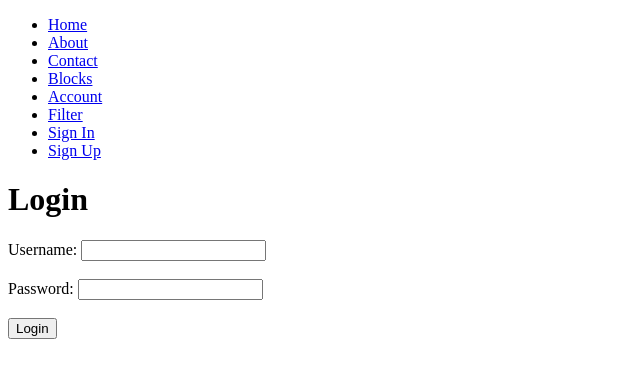
After one commit to jainankit0811/Rights-bakes-app, a Flask app: page /login in a window 1280 px wide. The commit adds this page. Shown: the top 378 px of the page, without its empty margins (0-640 px from the left). Run offline with Flask 3, Linux system fonts and the light colour scheme; some libraries are stand-ins or nearby versions.

Commit message:
add new files

```diff
--- /dev/null
+++ b/app1.py
@@ -0,0 +1,111 @@
+# from cs50 import SQL
+import sqlite3
+
+from flask import Flask, flash, redirect, render_template, request, session, url_for
+
+app = Flask(__name__)
+
+conn = sqlite3.connect('databases.db')
+cursor = conn.cursor()
+
+# Create the users table if it doesn't exist
+cursor.execute('''
+    CREATE TABLE IF NOT EXISTS users (
+        id INTEGER PRIMARY KEY AUTOINCREMENT,
+        username TEXT NOT NULL,
+        password TEXT NOT NULL
+    )
+''')
+
+# Add user data
+users_data = [
+    ('example_user', 'password123'),
+    ('test_user', 'testpassword')
+]
+
+cursor.executemany('INSERT INTO users (username, password) VALUES (?, ?)', users_data)
+
+# Commit changes and close the connection
+conn.commit()
+conn.close()
+
+
+@app.route("/")
+def index():
+    return render_template("index.html")
+
+
+@app.route("/about")
+def about():
+    return render_template("about.html")
+
+
+@app.route("/blocks")
+def blocks():
+    return render_template("blocks.html")
+
+
+@app.route("/account")
+def account():
+    # Example data for the account page
+    account_info = {
+        "username": "example_user",
+        "email": "user@example.com",
+        "membership_status": "Active",
+    }
+    return render_template("account.html", **account_info)
+
+@app.route('/signin', methods=['GET', 'POST'])
+def signin():
+    if request.method == 'POST':
+        username = request.form['username']
+        password = request.form['password']
+
+        # Check if the provided username and password match the database
+        cursor.execute('SELECT * FROM users WHERE username=? AND password=?', (username, password))
+        user_data = cursor.fetchone()
+
+        if user_data:
+            return redirect(url_for('account'))
+        else:
+            return "Invalid credentials. Please try again."
+
+    return render_template('signin.html')
+
+@app.route('/signup', methods=['GET', 'POST'])
+def signup():
+    if request.method == 'POST':
+        username = request.form['username']
+        password = request.form['password']
+
+        # Insert the new user data into the database
+        cursor.execute('INSERT INTO users (username, password) VALUES (?, ?)', (username, password))
+        conn.commit()
+
+        return redirect(url_for('signin'))
+
+    return render_template('signup.html')
+
+
+@app.route("/login", methods=["GET", "POST"])
+def login():
+    if request.method == "POST":
+        username = request.form["username"]
+        password = request.form["password"]
+
+        if username in users and users[username] == password:
+            return redirect(url_for("account"))
+        else:
+            return "Invalid credentials. Please try again."
+
+    return render_template("login.html")
+
+
+@app.route("/filter")
+@app.route("/filter")
+def filter():
+    return render_template("filter.html")
+
+
+if __name__ == "__main__":
+    app.run()
--- a/static/styles.css
+++ b/static/styles.css
@@ -5,7 +5,7 @@ body {
   margin: auto;
   padding: auto;
   background-color: #ffffff;
-  background-image: url('Rights-bakes-app\templates\image\Back_ground_img.jpeg');
+  background-image: url("../templates/image/Back_ground_img.jpeg");
   background-repeat: no-repeat;
   background-attachment: fixed;
   background-size: cover;
--- /dev/null
+++ b/templates/layout.html
@@ -0,0 +1,24 @@
+<!DOCTYPE html>
+<html lang="en">
+  <head>
+    <meta charset="UTF-8" />
+    <meta name="viewport" content="width=device-width, initial-scale=1.0" />
+    <title>{% block title %}Flask App{% endblock %}</title>
+  </head>
+  <body>
+    <nav>
+      <ul>
+        <li><a href="/">Home</a></li>
+        <li><a href="/about">About</a></li>
+        <li><a href="/contact">Contact</a></li>
+        <li><a href="/blocks">Blocks</a></li>
+        <li><a href="/account">Account</a></li>
+        <li><a href="/filter">Filter</a></li>
+        <li><a href="/signin">Sign In</a></li>
+        <li><a href="/signup">Sign Up</a></li>
+      </ul>
+    </nav>
+
+    <div class="content">{% block content %}{% endblock %}</div>
+  </body>
+</html>
--- /dev/null
+++ b/templates/navigation/blocks.html
@@ -0,0 +1,5 @@
+{% extends 'layout.html' %} {% block title %}Blocks{% endblock %} {% block
+content %}
+<h1>Blocks</h1>
+<p>This is the Blocks page.</p>
+{% endblock %}
--- /dev/null
+++ b/templates/navigation/login.html
@@ -0,0 +1,16 @@
+{% extends 'layout.html' %}
+
+{% block title %}Login{% endblock %}
+
+{% block content %}
+    <h1>Login</h1>
+    <form method="post" action="/login">
+        <label for="username">Username:</label>
+        <input type="text" id="username" name="username" required><br><br>
+
+        <label for="password">Password:</label>
+        <input type="password" id="password" name="password" required><br><br>
+
+        <button type="submit">Login</button>
+    </form>
+{% endblock %}
```
Also changed, not shown: app.py (deleted, +0 -31 lines), templates/index.html (+6 -22 lines), templates/navigation/about.html (added, +8 -0 lines), templates/navigation/account.html (added, +13 -0 lines), templates/navigation/contact.html (added, +8 -0 lines), templates/navigation/sign_in.html (added, +16 -0 lines), templates/recipes/recipe.html (deleted, +0 -27 lines), databases.db (added), image/Back_ground_img.jpeg (renamed from templates/image/Back_ground_img.jpeg).
